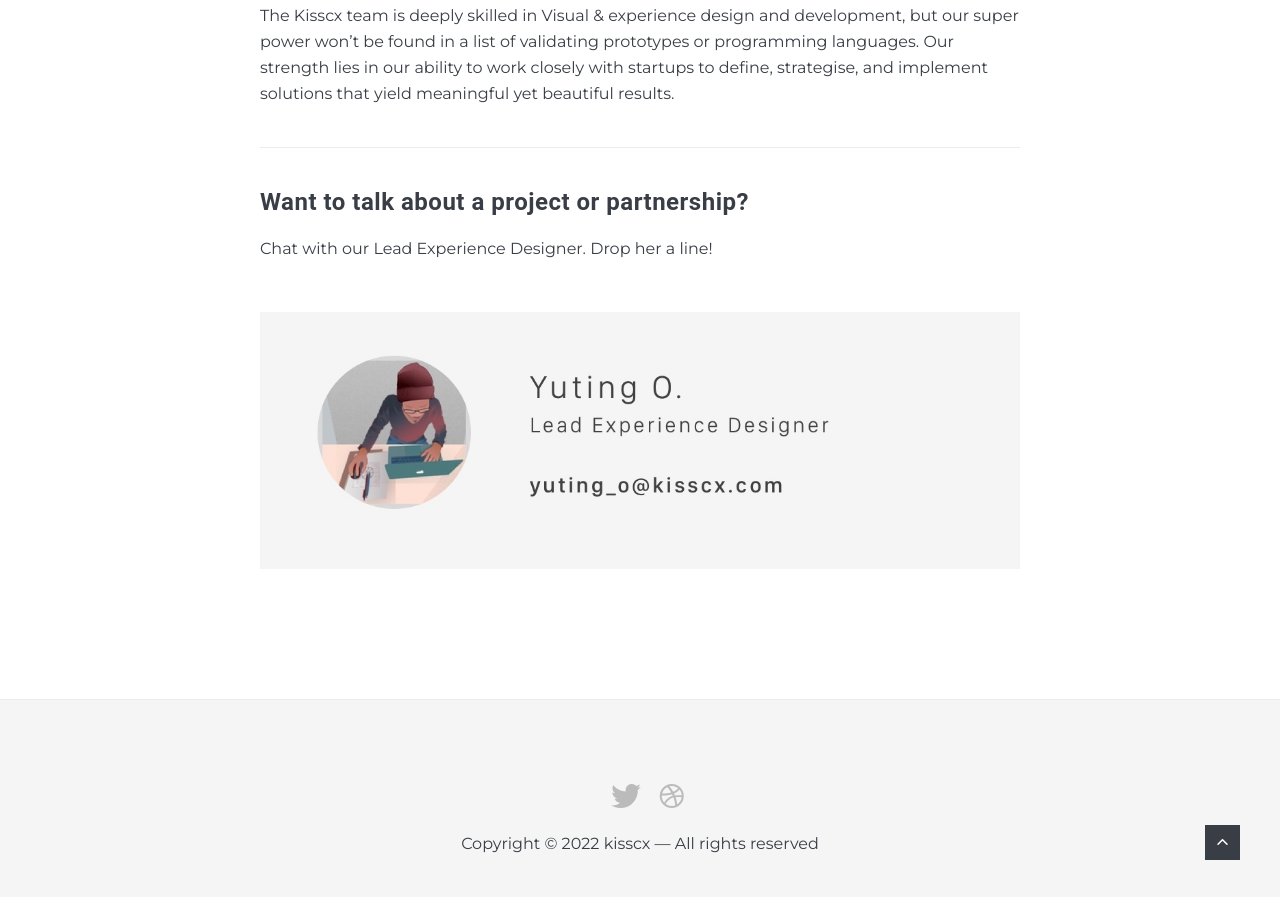
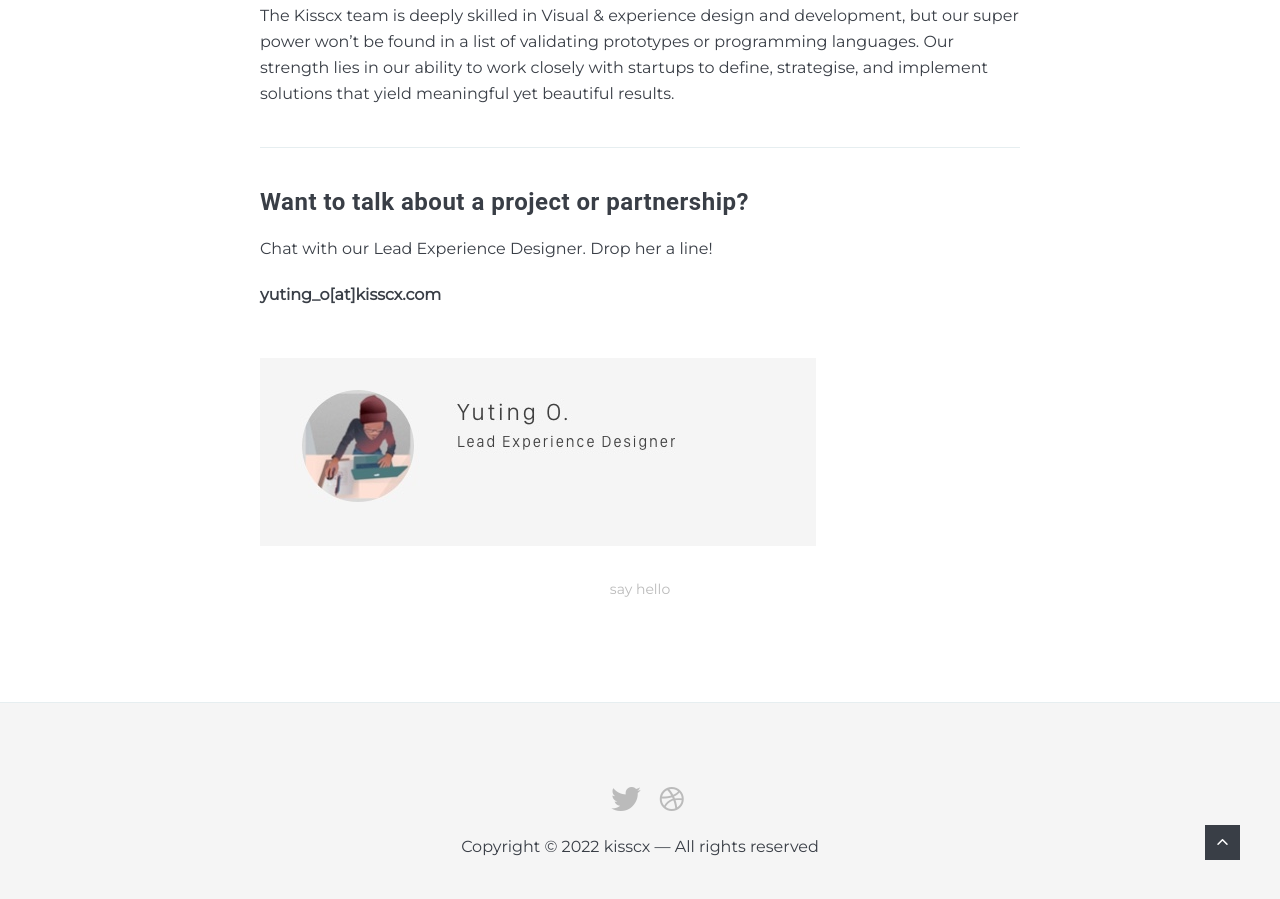
Before and after one commit to aimo-mala/aimo-mala.github.io, a Jekyll site: the page built from _pages/Hello.md, in a window 1280 px wide and 900 px high, scrolled down 988 px. Built offline with Jekyll 4.4.1, drawn with Linux system fonts in a browser that asks for light colours; nearby versions of some CDN libraries.

Commit message:
bizcard scaled down

```diff
--- a/_pages/Hello.md
+++ b/_pages/Hello.md
@@ -14,4 +14,7 @@ The Kisscx team is deeply skilled in Visual & experience design and development,
 
 Chat with our Lead Experience Designer. Drop her a line!
 
+**yuting_o[at]kisscx.com**
+
 ![)]({{ site.baseurl }}/images/cover_bizcard.jpg)
+*say hello*
```
Also changed, not shown: images/cover_bizcard.jpg.
